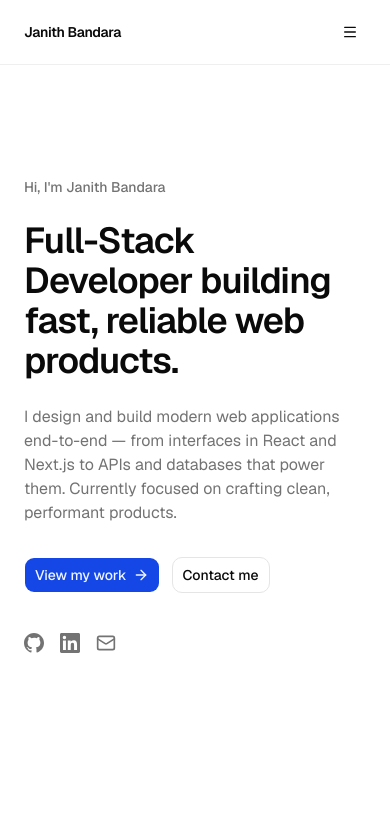
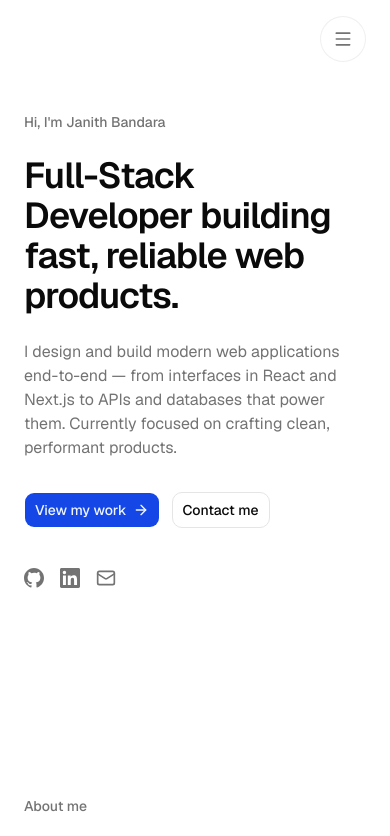
Before and after one commit to janithbandara1/portfolio, a Next.js app: page / in a window 390 px wide. Shown: the top 836 px of the page. Built offline with nearby package versions, Linux system fonts and the light colour scheme.

Commit message:
Refactor Navbar component for improved responsiveness and simplify structure

```diff
--- a/components/navbar.tsx
+++ b/components/navbar.tsx
@@ -1,76 +1,52 @@
 "use client";
 
 import { useState } from "react";
-import { Menu } from "lucide-react";
-import { Button } from "@/components/ui/button";
-import {
-  Sheet,
-  SheetContent,
-  SheetTrigger,
-  SheetTitle,
-} from "@/components/ui/sheet";
-import { navLinks, siteConfig } from "@/lib/data";
+import { Menu, X } from "lucide-react";
+import { navLinks } from "@/lib/data";
 
 export function Navbar() {
   const [open, setOpen] = useState(false);
 
   return (
-    <header className="sticky top-0 z-50 w-full border-b border-border/60 bg-background/80 backdrop-blur supports-backdrop-filter:bg-background/60">
-      <div className="mx-auto flex h-16 w-full max-w-5xl items-center justify-between px-6">
-        <a href="#home" className="text-sm font-semibold tracking-tight">
-          {siteConfig.name}
-        </a>
-
-        <nav className="hidden items-center gap-8 md:flex">
+    <header className="fixed right-6 top-4 z-50 sm:left-1/2 sm:right-auto sm:-translate-x-1/2">
+      <nav className="mx-auto hidden w-fit items-center rounded-full border border-border/60 bg-background/80 p-1.5 backdrop-blur-md sm:flex">
         {navLinks.map((link) => (
           <a
             key={link.href}
             href={link.href}
-              className="text-sm text-muted-foreground transition-colors hover:text-foreground"
+            className="rounded-full px-2 py-1 text-sm text-muted-foreground transition-colors hover:bg-accent hover:text-foreground"
           >
             {link.label}
           </a>
         ))}
       </nav>
 
-        <div className="hidden md:block">
-          <Button size="sm" nativeButton={false} render={<a href="#contact" />}>
-            Get in touch
-          </Button>
+      <div className="flex justify-end sm:hidden">
+        <button
+          type="button"
+          onClick={() => setOpen((v) => !v)}
+          aria-label={open ? "Close menu" : "Open menu"}
+          aria-expanded={open}
+          className="flex items-center justify-center rounded-full border border-border/60 bg-background/80 p-3 text-muted-foreground backdrop-blur-md hover:text-foreground"
+        >
+          {open ? <X className="h-5 w-5" /> : <Menu className="h-5 w-5" />}
+        </button>
       </div>
 
-        <Sheet open={open} onOpenChange={setOpen}>
-          <SheetTrigger
-            render={<Button variant="ghost" size="icon" className="md:hidden" />}
-          >
-            <Menu />
-            <span className="sr-only">Toggle menu</span>
-          </SheetTrigger>
-          <SheetContent side="right">
-            <SheetTitle className="px-4 pt-4">Menu</SheetTitle>
-            <nav className="mt-4 flex flex-col gap-1 px-4">
+      {open && (
+        <nav className="fixed inset-x-6 top-[76px] z-50 flex flex-col gap-1 rounded-2xl border border-border/60 bg-background/95 p-2 backdrop-blur-md sm:hidden">
           {navLinks.map((link) => (
             <a
               key={link.href}
               href={link.href}
               onClick={() => setOpen(false)}
-                  className="rounded-md px-3 py-2 text-sm text-muted-foreground transition-colors hover:bg-muted hover:text-foreground"
+              className="rounded-xl px-4 py-2.5 text-sm text-muted-foreground transition-colors hover:bg-accent hover:text-foreground"
             >
               {link.label}
             </a>
           ))}
-              <Button
-                size="sm"
-                className="mt-3"
-                nativeButton={false}
-                render={<a href="#contact" onClick={() => setOpen(false)} />}
-              >
-                Get in touch
-              </Button>
         </nav>
-          </SheetContent>
-        </Sheet>
-      </div>
+      )}
     </header>
   );
 }
--- a/lib/data.ts
+++ b/lib/data.ts
@@ -10,6 +10,7 @@ export const siteConfig = {
 };
 
 export const navLinks = [
+  { href: "#home", label: "Home" },
   { href: "#about", label: "About" },
   { href: "#skills", label: "Skills" },
   { href: "#projects", label: "Projects" },
```
Lines whose indentation alone changed are shown as unchanged.
